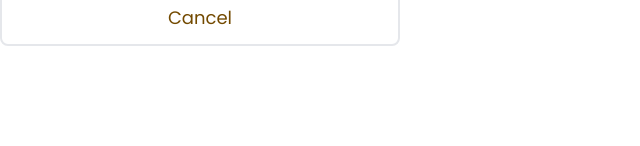
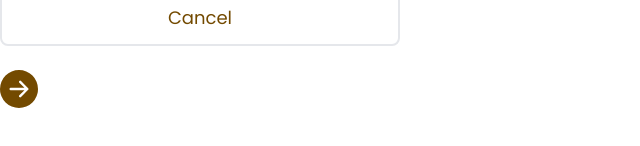
Before and after one commit to TitoPutraaa/Lapancoms, a React (Vite) app in the folder Lapancoms/: page /demo in a window 1280 px wide. Shown: the part 162-308 px from the top of the page, without its empty margins (0-640 px from the left). Built offline with nearby package versions, Linux system fonts and the light colour scheme; the HTML template or start-up script is replaced by a standard one.

Commit message:
update arrow btn

```diff
--- a/Lapancoms/package.json
+++ b/Lapancoms/package.json
@@ -14,6 +14,7 @@
     "flowbite": "^3.1.2",
     "react": "^19.1.1",
     "react-dom": "^19.1.1",
+    "react-icons": "^5.5.0",
     "react-router-dom": "^7.9.5",
     "tailwindcss": "^4.1.16"
   },
--- /dev/null
+++ b/Lapancoms/src/components/common/ArrowBtn.jsx
@@ -0,0 +1,10 @@
+import { BsArrowRightCircleFill } from "react-icons/bs";
+
+export default function ArrowBtn() {
+    return(
+        <button type="button">
+        <BsArrowRightCircleFill
+        className="w-[38px] h-[38px] text-primary hover:opacity-90 transition-colors duration-200" />
+        </button>
+    );
+}
--- a/Lapancoms/src/pages/Demo.jsx
+++ b/Lapancoms/src/pages/Demo.jsx
@@ -1,3 +1,4 @@
+import ArrowBtn from "../components/common/ArrowBtn";
 import BackBtn from "../components/common/BackBtn";
 import CancelBtn from "../components/common/CancelBtn";
 import ComfirmBtn from "../components/common/ComfirmBtn";
@@ -10,6 +11,8 @@ export default function Demo() {
             <ComfirmBtn/>
             <br></br>
             <CancelBtn/>
+            <br></br>
+            <ArrowBtn/>
         </div>
     )
 }
```
Also changed, not shown: 1 other file (tests, documents, lock files or other folders).
